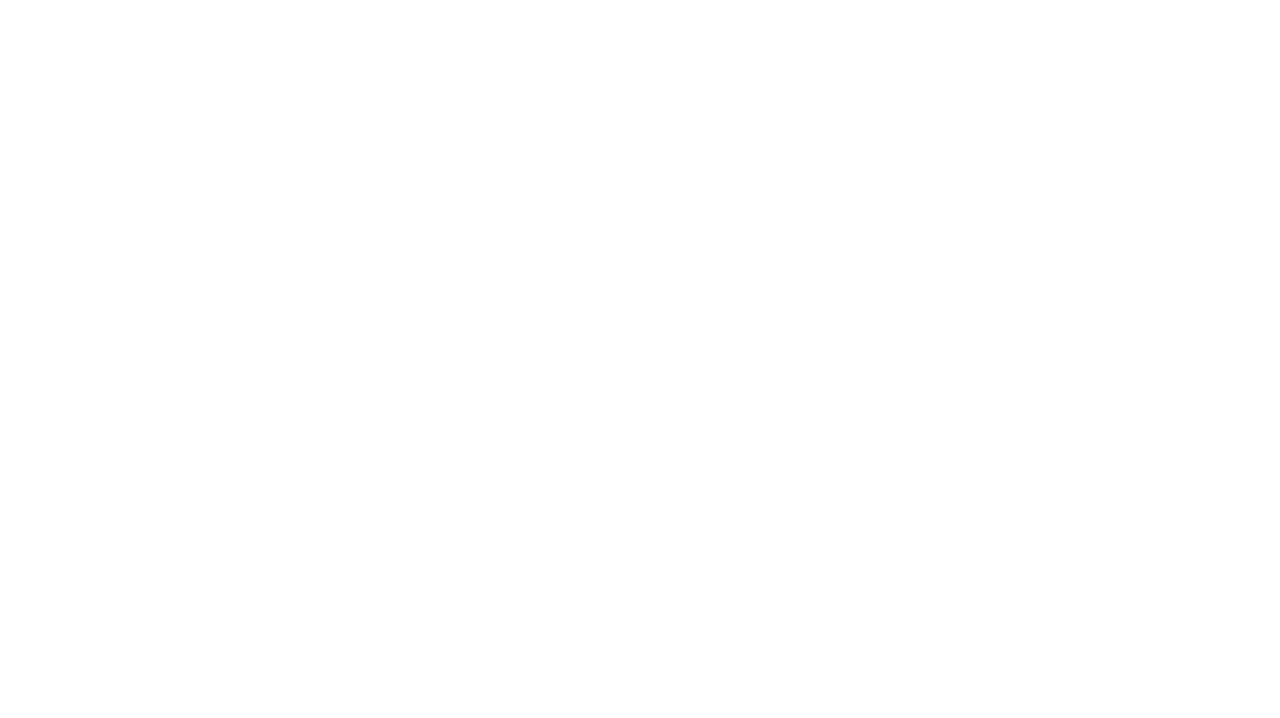
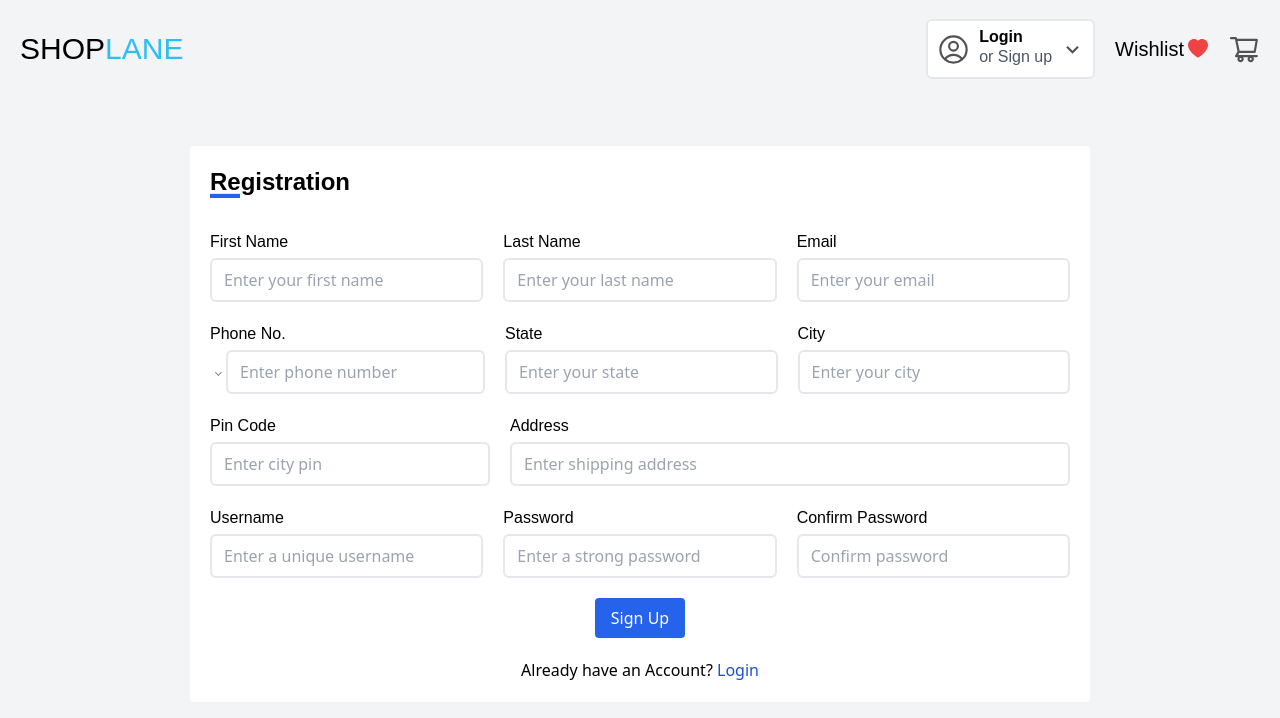
Before and after one commit to PadekarPratap/e-commerce-store-2, a React (Vite) app: page /signup in a window 1280 px wide. Before the commit this address had no page. Shown: the top 718 px of the page. Built offline with nearby package versions, Linux system fonts and the light colour scheme.

Commit message:
added the sign up and login page

```diff
--- a/package.json
+++ b/package.json
@@ -18,6 +18,7 @@
     "react-hot-toast": "^2.4.0",
     "react-icons": "^4.8.0",
     "react-loading-icons": "^1.1.0",
+    "react-phone-number-input": "^3.2.20",
     "react-redux": "^8.0.5",
     "react-router-dom": "^6.10.0",
     "react-simple-star-rating": "^5.1.7"
--- a/src/App.jsx
+++ b/src/App.jsx
@@ -8,6 +8,8 @@ import WishListPage from "./pages/WishListPage";
 import { Toaster } from "react-hot-toast";
 import CartPage from "./pages/CartPage";
 import Modal from "./components/Modal";
+import LoginPage from "./pages/LoginPage";
+import SignUpPage from "./pages/SignUpPage";
 
 const App = () => {
   return (
@@ -22,8 +24,8 @@ const App = () => {
         <Route path="/products/:id" element={<ProductDetailsPage />} />
         <Route path="/wishlist" element={<WishListPage />} />
         <Route path="/cart" element={<CartPage />} />
-        {/* <Route path='*' element={<CartPage />}  /> */} // add a not found
-        page
+        <Route path="/login" element={<LoginPage />} />
+        <Route path="/signup" element={<SignUpPage />} />
       </Routes>
       <Modal />
       <Toaster position="bottom-right" />
--- /dev/null
+++ b/src/components/SignUp.jsx
@@ -0,0 +1,174 @@
+import React from "react";
+import { useState } from "react";
+import PhoneInput from "react-phone-number-input";
+import "react-phone-number-input/style.css";
+import { NavLink } from "react-router-dom";
+
+const SignUp = () => {
+  const [value, setValue] = useState();
+
+  return (
+    <div className="shop-container my-12">
+      <div className="max-w-[900px] bg-white rounded mx-auto p-5">
+        <h1 className="text-2xl font-semibold font-poppins">Registration</h1>
+        <hr className="bg-shopDarkBlue h-[5px] w-[30px] mt-[-5px]" />
+
+        <form className="mt-8">
+          {/* first row  */}
+          <div className="flex gap-5 flex-col md:flex-row">
+            <div className="flex-1">
+              <label className="block mb-1 font-poppins" htmlFor="firstName">
+                First Name
+              </label>
+              <input
+                type="text"
+                id="firstName"
+                className="input-control w-full"
+                placeholder="Enter your first name"
+              />
+            </div>
+            <div className="flex-1">
+              <label className="block mb-1 font-poppins" htmlFor="lastName">
+                Last Name
+              </label>
+              <input
+                type="text"
+                id="lastName"
+                className="input-control w-full"
+                placeholder="Enter your last name"
+              />
+            </div>
+            <div className="flex-1">
+              <label className="block mb-1 font-poppins" htmlFor="email">
+                Email
+              </label>
+              <input
+                type="text"
+                id="email"
+                className="input-control w-full"
+                placeholder="Enter your email"
+              />
+            </div>
+          </div>
+
+          {/* second row  */}
+          <div className="mt-5 flex gap-5 flex-col md:flex-row">
+            <div className="flex-1">
+              <label htmlFor="mobile" className="block mb-1 font-poppins ">
+                Phone No.
+              </label>
+              <PhoneInput
+                id="mobile"
+                className="input-phone-number"
+                value={value}
+                onChange={setValue}
+                placeholder="Enter phone number"
+                countryCallingCodeEditable={false}
+                international
+              />
+            </div>
+            <div className="flex-1">
+              <label htmlFor="state" className="block mb-1 font-poppins">
+                State
+              </label>
+              <input
+                type="text"
+                id="state"
+                className="input-control w-full"
+                placeholder="Enter your state"
+              />
+            </div>
+            <div className="flex-1">
+              <label htmlFor="city" className="block mb-1 font-poppins">
+                City
+              </label>
+              <input
+                type="text"
+                id="city"
+                className="input-control w-full"
+                placeholder="Enter your city"
+              />
+            </div>
+          </div>
+
+          {/* third row  */}
+          <div className="mt-5 gap-5 flex flex-col md:flex-row">
+            <div className="flex-[1]">
+              <label htmlFor="pin" className="block mb-1 font-poppins">
+                Pin Code
+              </label>
+              <input
+                type="number"
+                className="input-control w-full"
+                placeholder="Enter city pin"
+                id="pin"
+              />
+            </div>
+            <div className="flex-[2]">
+              <label htmlFor="address" className="block mb-1 font-poppins">
+                Address
+              </label>
+              <input
+                type="text"
+                className="input-control w-full"
+                placeholder="Enter shipping address"
+                id="address"
+              />
+            </div>
+          </div>
+
+          {/* fourth row  */}
+          <div className="mt-5 gap-5 flex flex-col md:flex-row">
+            <div className="flex-1">
+              <label htmlFor="user" className="block mb-1 font-poppins">
+                Username
+              </label>
+              <input
+                type="text"
+                className="input-control w-full"
+                id="user"
+                placeholder="Enter a unique username"
+              />
+            </div>
+            <div className="flex-1">
+              <label htmlFor="password" className="block mb-1 font-poppins">
+                Password
+              </label>
+              <input
+                type="password"
+                className="input-control w-full"
+                id="password"
+                placeholder="Enter a strong password"
+              />
+            </div>
+            <div className="flex-1">
+              <label
+                htmlFor="confirm_password"
+                className="block mb-1 font-poppins"
+              >
+                Confirm Password
+              </label>
+              <input
+                type="password"
+                className="input-control w-full"
+                id="confirm_password"
+                placeholder="Confirm password"
+              />
+            </div>
+          </div>
+
+          <div className="mt-5 text-center">
+            <input type="submit" value="Sign Up" className="bg-shopDarkBlue text-white px-4 py-2 rounded cursor-pointer" />
+          </div>
+        </form>
+
+        <div className="text-center mt-5">
+            <p>Already have an Account? <NavLink className={'text-blue-700'}>Login</NavLink></p>
+        </div>
+
+      </div>
+    </div>
+  );
+};
+
+export default SignUp;
--- a/src/index.css
+++ b/src/index.css
@@ -1,17 +1,17 @@
 @tailwind base;
 @tailwind components;
 @tailwind utilities;
-@import url('https://fonts.googleapis.com/css2?family=Josefin+Sans:ital,wght@0,200;0,300;0,400;0,500;0,600;0,700;1,100;1,200;1,300;1,400;1,500;1,600;1,700&family=Poppins:ital,wght@0,100;0,200;0,300;0,400;0,500;0,600;0,700;0,800;0,900;1,100;1,200;1,300;1,400;1,500;1,600;1,700;1,800;1,900&family=Roboto+Mono:ital,wght@0,100;0,200;0,300;0,400;0,500;0,600;0,700;1,100;1,200;1,300;1,400;1,500;1,600;1,700&family=Roboto:ital,wght@0,100;0,300;0,400;0,500;0,700;0,900;1,100;1,300;1,400;1,500;1,700;1,900&display=swap');
+@import url("https://fonts.googleapis.com/css2?family=Josefin+Sans:ital,wght@0,200;0,300;0,400;0,500;0,600;0,700;1,100;1,200;1,300;1,400;1,500;1,600;1,700&family=Poppins:ital,wght@0,100;0,200;0,300;0,400;0,500;0,600;0,700;0,800;0,900;1,100;1,200;1,300;1,400;1,500;1,600;1,700;1,800;1,900&family=Roboto+Mono:ital,wght@0,100;0,200;0,300;0,400;0,500;0,600;0,700;1,100;1,200;1,300;1,400;1,500;1,600;1,700&family=Roboto:ital,wght@0,100;0,300;0,400;0,500;0,700;0,900;1,100;1,300;1,400;1,500;1,700;1,900&display=swap");
 
-@layer components{
-  .shop-container{
+@layer components {
+  .shop-container {
     max-width: 1366px;
     margin-left: auto;
     margin-right: auto;
     padding-left: 20px;
     padding-right: 20px;
   }
-  .icons{
+  .icons {
     /* w-[60px] h-[60px] rounded-full border-2 border-white flex items-center justify-center */
     width: 45px;
     height: 45px;
@@ -22,8 +22,35 @@
     align-items: center;
     cursor: pointer;
   }
-  .icons:hover{
+  .icons:hover {
     border-color: #2563eb;
     background-color: #2563eb;
   }
+
+  .input-control {
+    /* px-3 py-2 rounded-md border-2 */
+    padding: 0.5rem 0.75rem;
+    border-radius: 0.375rem;
+    border: 2px solid #e5e7eb;
+    outline: none;
+  }
+
+  .input-control:focus {
+    outline: 2px solid #c2dbfe;
+    border-color: #9dc5fe;
+  }
+
+  .input-phone-number input:focus {
+    outline: 2px solid #c2dbfe;
+    border-color: #9dc5fe;
+    box-shadow: none !important;
+  }
+
+  .input-phone-number input{
+    padding: 0.5rem 0.75rem;
+    border-radius: 0.375rem;
+    border: 2px solid #e5e7eb;
+    outline: none;
+  }
+
 }
--- /dev/null
+++ b/src/pages/LoginPage.jsx
@@ -0,0 +1,12 @@
+import React from 'react'
+import Navbar from '../components/Navbar'
+
+const LoginPage = () => {
+  return (
+    <>
+        <Navbar />
+    </>
+  )
+}
+
+export default LoginPage
--- /dev/null
+++ b/src/pages/SignUpPage.jsx
@@ -0,0 +1,15 @@
+import React from 'react'
+import Navbar from '../components/Navbar'
+import SignUp from '../components/SignUp'
+
+const SignUpPage = () => {
+  return (
+    <>
+        <div className='bg-gray-100 fixed inset-0 w-full h-full z-[-10]'></div>
+        <Navbar />
+        <SignUp />
+    </>
+  )
+}
+
+export default SignUpPage
```
Also changed, not shown: 1 other file (tests, documents, lock files or other folders).
